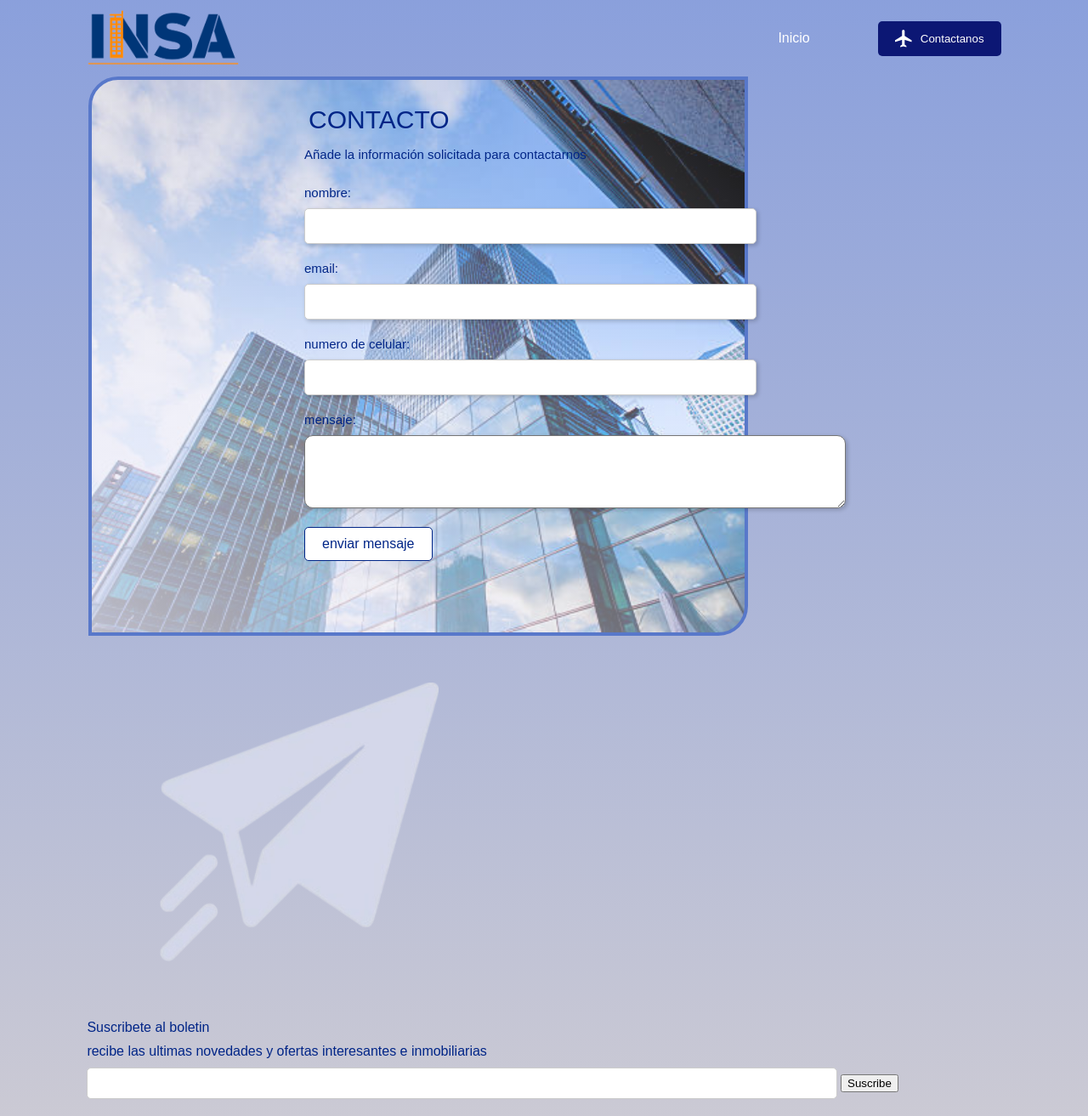
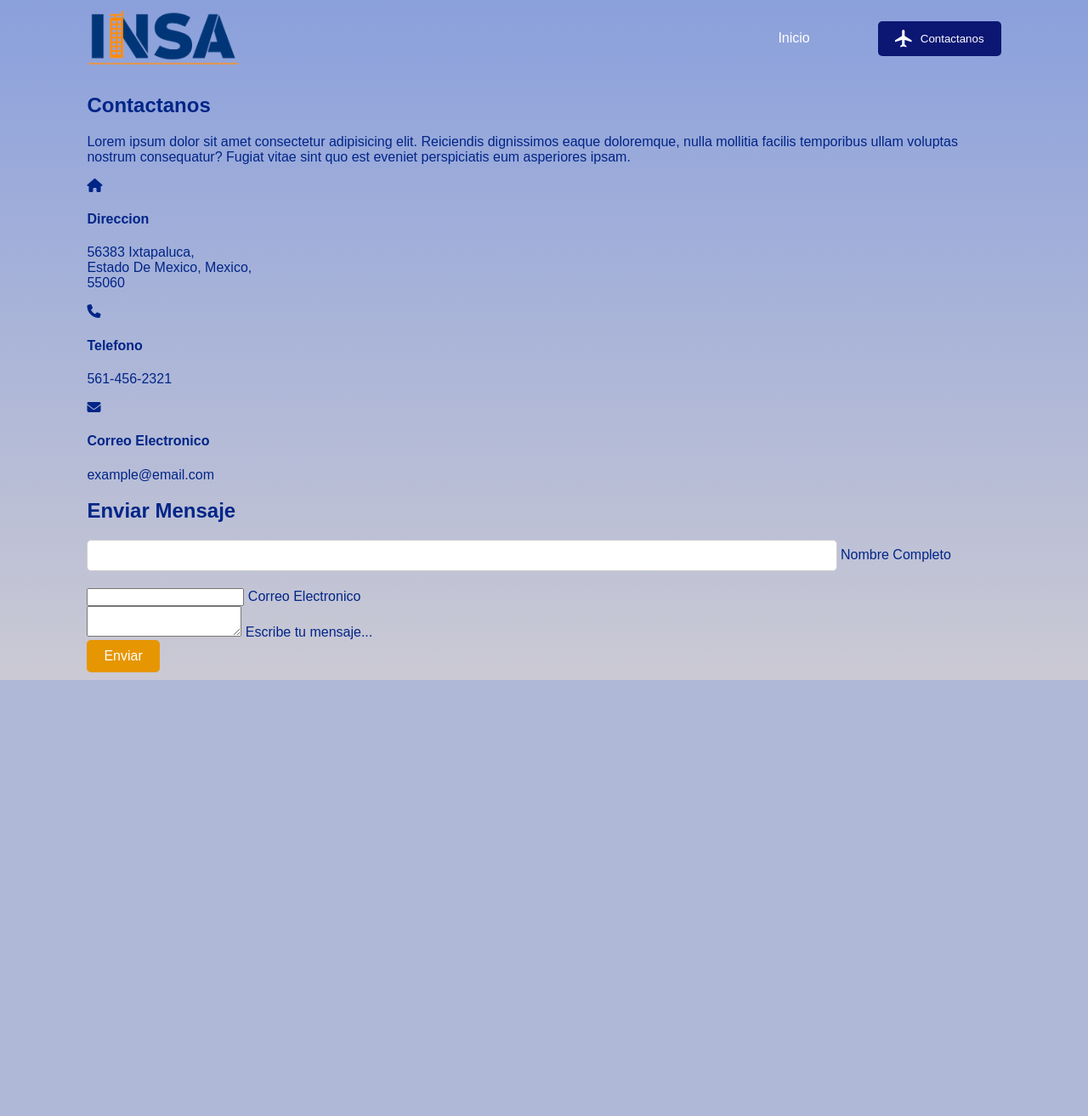
Before and after one commit to LuisAngelzzz/INSA, a PHP site: page /contactanos.php in a window 1280 px wide. Shown: the whole page at 85% size. After the commit the page ends 800 px from the top, so only its background shows below. Run offline with PHP 8.4, Linux system fonts and the light colour scheme; some libraries are stand-ins or nearby versions.

Commit message:
contactanos

```diff
--- a/contactanos.php
+++ b/contactanos.php
@@ -26,6 +26,7 @@ if (isset($_POST['login'])) {
     <link rel="stylesheet" type="text/css" href="css/style.css">
     <link rel="stylesheet" type="text/css" href="css/styleFooter.css">
     <link rel="stylesheet" type="text/css" href="css/contacto.css">
+    <script src="https://kit.fontawesome.com/c32adfdcda.js" crossorigin="anonymous"></script>
 </head>
 <body>
 <div class="container" data-aos="fade-right">
@@ -38,59 +39,81 @@ if (isset($_POST['login'])) {
     </nav>
 
 
-    <div class="contacto">
-        <div class="contactofondo">
-            <label class="titulo">CONTACTO</label>
-            <label class="generaltext">Añade la información solicitada para contactarnos</label>
-            <br>
+    <section>
 
-            <form id="contact_form" action="#" method="POST" enctype="multipart/form-data">
-                <div class="row">
-                    <label class="required" for="name">nombre:</label>
-                    <input id="name" class="input" name="name" type="text" value="" size="30" /><br />
-                    <span id="name_validation" class="error_message"></span>
-                </div>
-                <div class="row">
-                    <label class="required" for="email">email:</label>
-                    <input id="email" class="input" name="email" type="text" value="" size="30" /><br />
-                    <span id="email_validation" class="error_message"></span>
-                </div>
-                <div class="row">
-                    <label class="required" for="phone">numero de celular:</label>
-                    <input id="phone" class="input" name="phone" type="text" value="" size="30" /><br />
-                    <span id="phone_validation" class="error_message"></span>
-                </div>
-                <div class="row">
-                    <label class="required" for="message">mensaje:</label>
-                    <textarea id="message" class="inputmessage" name="message" rows="7" cols="30"></textarea><br />
-                    <span id="message_validation" class="error_message"></span>
-                </div>
-                <br>
-                <input id="submit_button" class="button" type="submit" value="enviar mensaje">
-            </form>
-        </div>
+    <div class="section-header">
+      <div class="containers">
+        <h2>Contactanos</h2>
+        <p>Lorem ipsum dolor sit amet consectetur adipisicing elit. Reiciendis dignissimos eaque doloremque, nulla mollitia facilis temporibus ullam voluptas nostrum consequatur? Fugiat vitae sint quo est eveniet perspiciatis eum asperiores ipsam.</p>
+      </div>
     </div>
 
-<br><br>
+    <div class="containers">
+      <div class="row">
 
+        <div class="contact-info">
+          <div class="contact-info-item">
+            <div class="contact-info-icon">
+              <i class="fas fa-home"></i>
+            </div>
 
-<br>  <br>  <br>  <br>  <br>  <br>  <br>  <br>  <br><br>  <br>  <br>  <br>  <br>  <br>  <br>  <br>  <br><br>  <br>  <br>  <br>  <br>  <br>  <br>  <br>  <br><br>  <br>  <br>  <br>  <br>  <br>
-<br><br>
-    <div class="contenedor-padre">
-        <div class="contenedor-100">
-            <img src="img/avion.png" alt="Imagen de avión" />
-            <div class="centrar-vertical">
-                <br>
-                <label for="miInput">Suscribete al boletin</label>
-                <label for="miInput">recibe las ultimas novedades y ofertas interesantes e inmobiliarias</label>
-                <div class="centrarinput">
-                    <input type="text" id="miInput" name="miInput">
-                    <button type="button">Suscribe</button>
-                </div>
+            <div class="contact-info-content">
+              <h4>Direccion</h4>
+              <p>56383 Ixtapaluca,<br/> Estado De Mexico, Mexico, <br/>55060</p>
             </div>
+          </div>
+
+          <div class="contact-info-item">
+            <div class="contact-info-icon">
+              <i class="fas fa-phone"></i>
+            </div>
+
+            <div class="contact-info-content">
+              <h4>Telefono</h4>
+              <p>561-456-2321</p>
+            </div>
+          </div>
+
+          <div class="contact-info-item">
+            <div class="contact-info-icon">
+              <i class="fas fa-envelope"></i>
+            </div>
+
+            <div class="contact-info-content">
+              <h4>Correo Electronico</h4>
+             <p>example@email.com</p>
+            </div>
+          </div>
         </div>
-        <div class="contenedor-25"></div>
+
+        <div class="contact-form">
+          <form action="" id="contact-form">
+            <h2>Enviar Mensaje</h2>
+            <div class="input-box">
+              <input type="text" required="true" name="">
+              <span>Nombre Completo</span>
+            </div>
+
+            <div class="input-box">
+              <input type="email" required="true" name="">
+              <span>Correo Electronico</span>
+            </div>
+
+            <div class="input-box">
+              <textarea required="true" name=""></textarea>
+              <span>Escribe tu mensaje...</span>
+            </div>
+
+            <div class="input-box">
+              <input type="submit" value="Enviar" name="">
+            </div>
+          </form>
+        </div>
+
+      </div>
     </div>
+  </section>
+
 
 </body>
 </html>
--- a/index.php
+++ b/index.php
@@ -19,7 +19,7 @@
                 <li><a href="quienes-somos.php">Conocenos</a></li>
                 <li><a href="login.php">Iniciar Sesion</a></li>
             </ul>
-            <button class="btn"><img src="img/icon.png">Contactanos</button>
+            <button href="contactanos.php" class="btn"><img src="img/icon.png">Contactanos</button>
         </nav>
         <div class="content">
             <h1>Vida<br> moderna para todos</h1>
```
